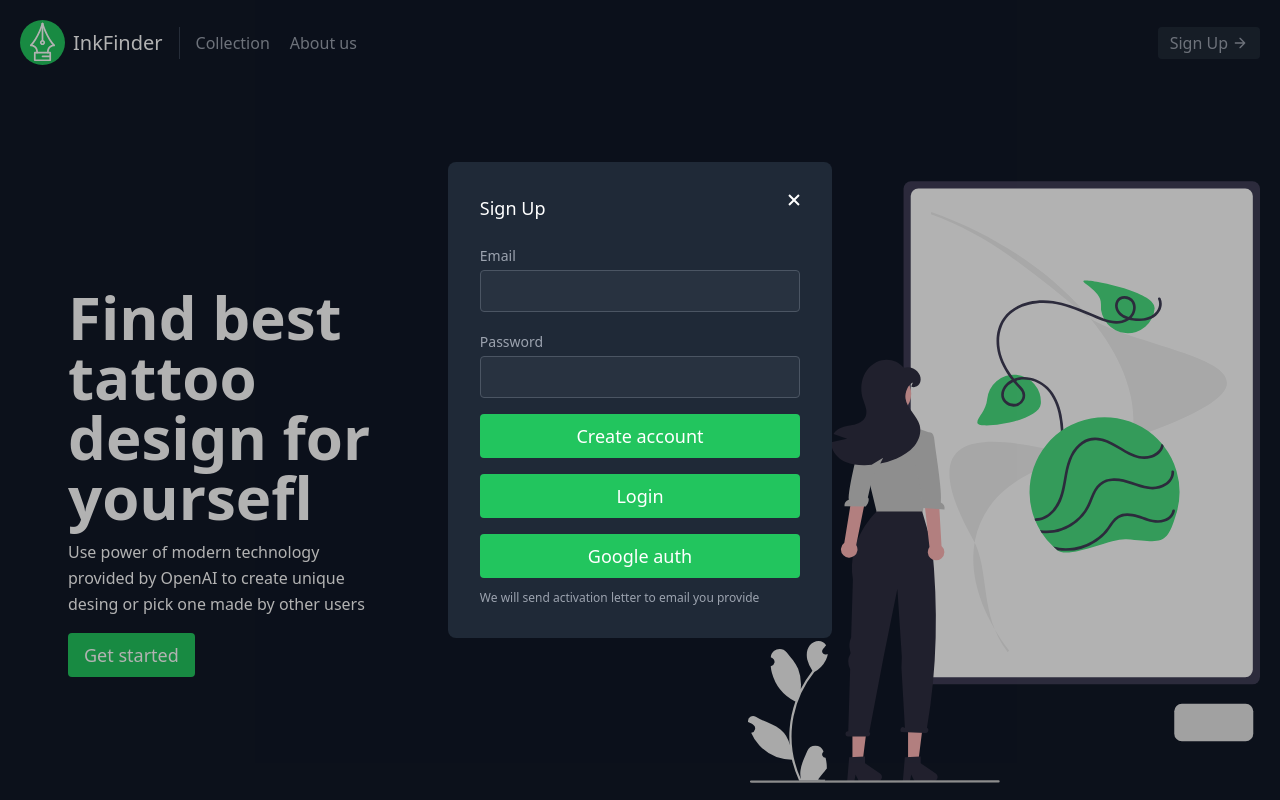
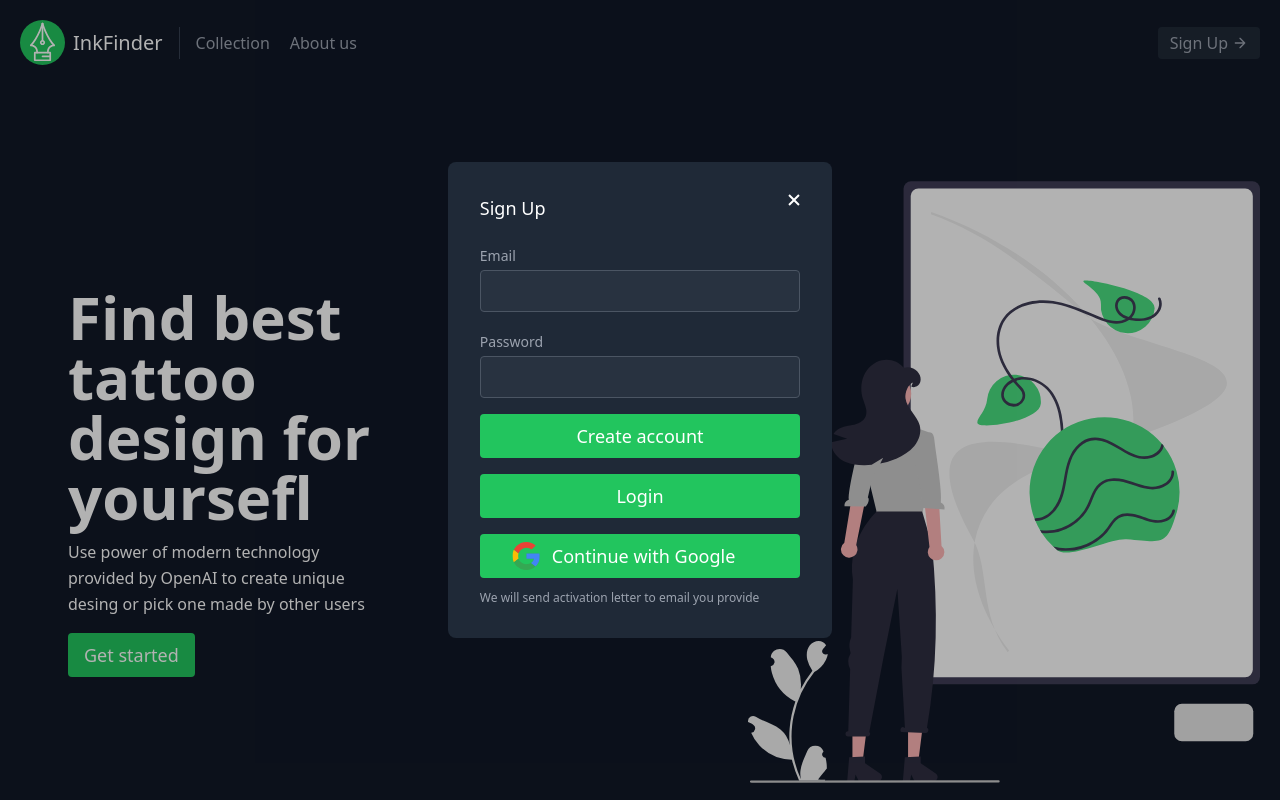
Before and after one commit to fdsssawe/inkFinder, a React (Vite) app in the folder client/csletmelearn/: page / in a window 1280 px wide. Both pictures are taken after a click on the button "Sign Up". Shown: the top 800 px of the page. Built offline with nearby package versions, Linux system fonts and the light colour scheme.

Commit message:
Small design change - Google icon svg added to assets - Google auth change

```diff
--- a/client/csletmelearn/src/components/SignUpPopUp.jsx
+++ b/client/csletmelearn/src/components/SignUpPopUp.jsx
@@ -5,6 +5,7 @@ import { googleAuthHandle, login, registration } from '../store/index.js';
 import { GoogleLogin , useGoogleLogin} from '@react-oauth/google';
 import axios from 'axios';
 import AuthSercive from '../services/AuthService.js';
+import google from "../media/google.svg"
 
 const SignUpPopUp = ({open , setActive}) => {
 
@@ -76,8 +77,9 @@ const SignUpPopUp = ({open , setActive}) => {
             </button>
             <button
                 onClick={()=>loginGoogle()}
-                className="text-white bg-green-500 border-0 py-2 px-8 focus:outline-none hover:bg-green-600 rounded text-lg">
-                Google auth
+                className="text-white bg-green-500 border-0 py-2 px-8 focus:outline-none hover:bg-green-600 rounded text-lg flex">
+                <img src={google} className='mr-3'></img>
+                Continue with Google
             </button>
             <p className="text-xs mt-3">We will send activation letter to email you provide</p>
             </div>
```
Also changed, not shown: client/csletmelearn/src/media/google.svg (added).
